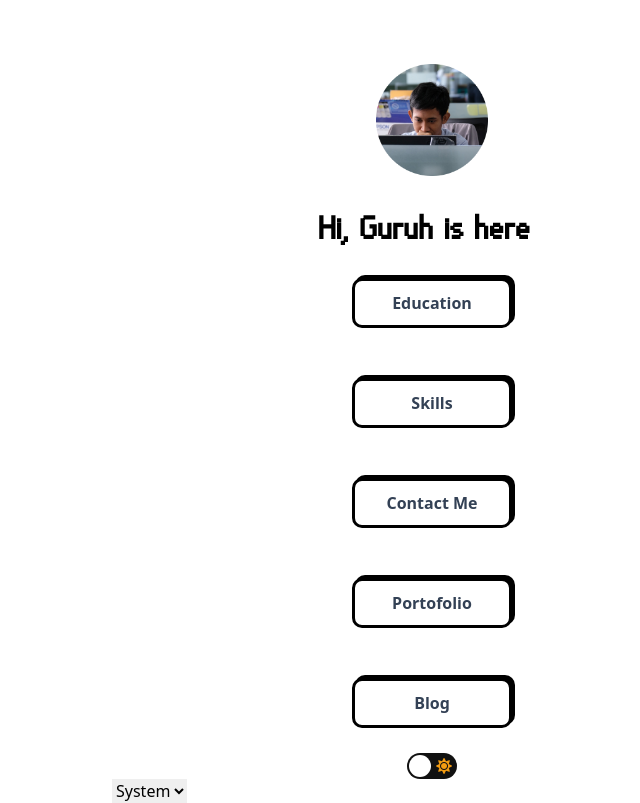
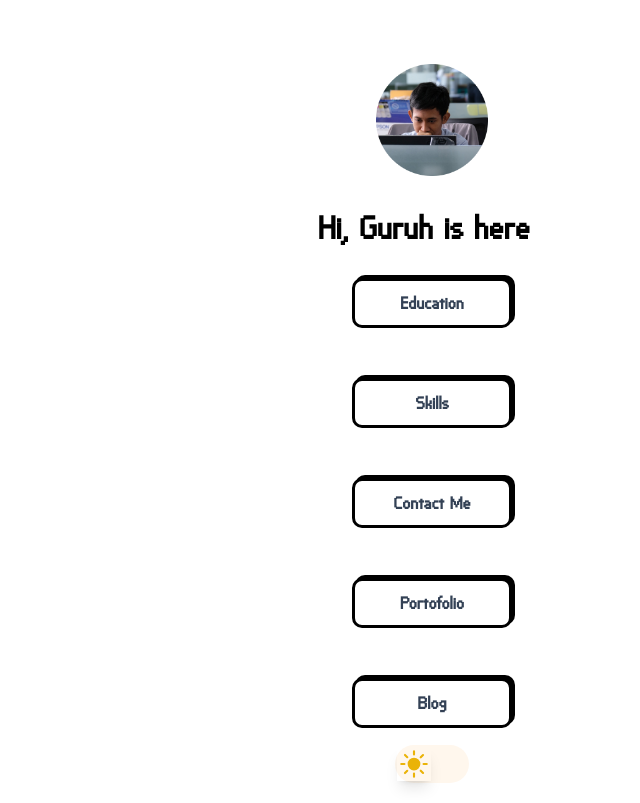
Before and after one commit to RP-Guruh/my-web, a Nuxt app: page / in a window 1280 px wide. Shown: the whole page, without its empty margins (208-848 px from the left). Built offline with nearby package versions, Linux system fonts and the light colour scheme.

Commit message:
add darkmode

```diff
--- a/app.vue
+++ b/app.vue
@@ -1,12 +1,5 @@
 <template>
-  <div class="mainColor mobile-view min-h-screen mx-auto">
+  <div class="mainColor mobile-view min-h-screen mx-auto dark:bg-bgDark dark:text-textDark">
     <NuxtPage></NuxtPage>
   </div>
 </template>
-
-<style>
-.dark-mode body {
-  background-color: #091a28;
-  color: #ebf4f1;
-}
-</style>
--- /dev/null
+++ b/assets/css/global.css
@@ -0,0 +1,15 @@
+@import url('https://fonts.googleapis.com/css2?family=Poppins:wght@500&display=swap');
+
+@font-face {
+  font-family: "Segoe UI";
+  font-family: "VP Pixel Simplified";
+  src: url("~/assets/Segoe_UI.ttf") format("truetype");
+  src: url("~/assets/VPPixel-Simplified.otf") format("opentype");
+
+}
+
+@media (min-width: 720px) {
+    .mobile-view {
+      max-width: 50%;
+    }
+}
--- a/assets/css/main.css
+++ b/assets/css/main.css
@@ -1,15 +1,3 @@
-@import url('https://fonts.googleapis.com/css2?family=Poppins:wght@500&display=swap');
-
-@font-face {
-  font-family: "Segoe UI";
-  font-family: "VP Pixel Simplified";
-  src: url("~/assets/Segoe_UI.ttf") format("truetype");
-  src: url("~/assets/VPPixel-Simplified.otf") format("opentype");
-
-}
-
-@media (min-width: 720px) {
-    .mobile-view {
-      max-width: 50%;
-    }
-}
+@tailwind base;
+@tailwind components;
+@tailwind utilities;
--- a/components/Button.vue
+++ b/components/Button.vue
@@ -15,7 +15,7 @@ const props = defineProps({
 
 <style scoped>
 .btn {
-
+    font-family: "VP Pixel Simplified", sans-serif;
     border: 3px solid black;
     padding: 10px;
     margin: 17px;
--- a/components/ChangeMode.vue
+++ b/components/ChangeMode.vue
@@ -1,109 +1,33 @@
 <template>
-    <div class="flex justify-center items-center mt-2">
-        <input type="checkbox" class="checkbox" id="checkbox" v-model="$colorMode.preference" value="dark">
-        <label for="checkbox" class="checkbox-label">
-            <i class="fas fa-moon"></i>
-            <i class="fas fa-sun"></i>
-            <span class="ball"></span>
-        </label>
+    <div class="flex justify-center items-center">
+        <div>
+            <Switch v-model="enabled" v-if="enabled !== null" @click="toggleTheme"
+                :class="enabled ? 'bg-black' : 'bg-orange-50'"
+                class="relative inline-flex h-[38px] w-[74px] shrink-0 cursor-pointer rounded-full border-2 border-transparent transition-colors duration-200 ease-in-out focus:outline-none focus-visible:ring-2 focus-visible:ring-white focus-visible:ring-opacity-75">
+                <span class="sr-only">Mode setting</span>
+                <span aria-hidden="true" :class="enabled ? 'translate-x-9' : 'translate-x-0'"
+                    class="pointer-events-none inline-block transform shadow-lg ring-0 transition duration-200 ease-in-out">
+                    <MoonIcon v-if="enabled" class="h-[34px] w-[34px] fill-gray-300" />
+                    <SunIcon v-else class="h-[34px] w-[34px] fill-yellow-500" />
+                </span>
+            </Switch>
+        </div>
     </div>
-
-    <select v-model="$colorMode.preference">
-      <option value="system">System</option>
-      <option value="light">Light</option>
-      <option value="dark">Dark</option>
-      <option value="sepia">Sepia</option>
-    </select>
 </template>
 
+<script setup lang="ts">
+import { Switch } from "@headlessui/vue"
+import { SunIcon, MoonIcon } from "@heroicons/vue/24/solid"
 
+useHead({
+    script: [{
+        children: `if (localStorage.theme === "dark" || (!('theme' in localStorage) && window.matchMedia("(prefers-color-scheme: dark)").matches)) {
+      document.documentElement.setAttribute("data-theme", "dark")
+    } else {
+      document.documentElement.removeAttribute("data-theme")
+    }`}]
+})
 
-<script setup>
-const colorMode = useColorMode()
-console.log(colorMode.preference)
+const { enabled, toggleTheme } = useTheme()
+
 </script>
-
-<style scoped>
-@import url("https://fonts.googleapis.com/css2?family=Montserrat&display=swap");
-
-* {
-    box-sizing: border-box;
-}
-
-body {
-    font-family: "Montserrat", sans-serif;
-    background-color: #fff;
-    display: flex;
-    justify-content: center;
-    align-items: center;
-    flex-direction: column;
-    text-align: center;
-    min-height: 100vh;
-    margin: 0;
-    transition: background 0.2s linear;
-}
-
-.dark-mode body {
-  background-color: #091a28;
-  color: #ebf4f1;
-}
-
-.checkbox {
-    opacity: 0;
-    position: absolute;
-}
-
-.checkbox-label {
-    background-color: #111;
-    width: 50px;
-    height: 26px;
-    border-radius: 50px;
-    position: relative;
-    padding: 5px;
-    cursor: pointer;
-    display: flex;
-    justify-content: space-between;
-    align-items: center;
-}
-
-.fa-moon {
-    color: #f1c40f;
-}
-
-.fa-sun {
-    color: #f39c12;
-}
-
-.checkbox-label .ball {
-    background-color: #fff;
-    width: 22px;
-    height: 22px;
-    position: absolute;
-    left: 2px;
-    top: 2px;
-    border-radius: 50%;
-    transition: transform 0.2s linear;
-}
-
-.checkbox:checked+.checkbox-label .ball {
-    transform: translateX(24px);
-}
-
-/*  Support me if you like it */
-.support {
-    position: absolute;
-    right: 20px;
-    bottom: 20px;
-}
-
-.support a {
-    color: #292c35;
-    font-size: 32px;
-    backface-visibility: hidden;
-    display: inline-block;
-    transition: transform 0.2s ease;
-}
-
-.support a:hover {
-    transform: scale(1.1);
-}</style>
--- /dev/null
+++ b/composables/useTheme.ts
@@ -0,0 +1,31 @@
+export default function useTheme() {
+    const enabled = useState<boolean | null>('theme', ()=>null)
+
+    onMounted(()=>{
+      enabled.value = localStorage.getItem("theme") === "dark" ? true : false
+    })
+
+
+    const toggleTheme = () => {
+      enabled.value = !enabled.value
+      localStorage.setItem("theme", enabled.value ? "dark" : "light")
+      setTheme()
+    }
+
+    function setTheme() {
+      const theme = localStorage.getItem("theme")
+      if (theme === "dark" || (!theme && window.matchMedia("(prefers-color-scheme: dark)").matches)) {
+        document.documentElement.setAttribute("data-theme", "dark")
+      //   enabled.value = true
+      } else {
+        document.documentElement.removeAttribute("data-theme")
+      //   enabled.value = false
+      }
+    }
+
+    return {
+      enabled,
+      toggleTheme,
+      setTheme,
+    }
+  }
--- a/nuxt.config.ts
+++ b/nuxt.config.ts
@@ -19,10 +19,17 @@ export default defineNuxtConfig({
       },
     },
 
+    postcss: {
+      plugins: {
+        tailwindcss: {},
+        autoprefixer: {},
+      },
+    },
+
     css: [
-      "@mdi/font/css/materialdesignicons.css",
-      "@/assets/css/main.css"
+      "@/assets/css/main.css",
+      "@/assets/css/global.css"
     ],
 
-    modules: ["@nuxtjs/tailwindcss", "@nuxtjs/color-mode"],
+    modules: ["@nuxtjs/color-mode"],
   });
--- /dev/null
+++ b/tailwind.config.js
@@ -0,0 +1,23 @@
+/** @type {import('tailwindcss').Config} */
+module.exports = {
+  darkMode: ['class', '[data-theme="dark"]'],
+  content: [
+    "./components/**/*.{js,vue,ts}",
+    "./layouts/**/*.vue",
+    "./pages/**/*.vue",
+    "./plugins/**/*.{js,ts}",
+    "./nuxt.config.{js,ts}",
+    "./app.vue",
+  ],
+  theme: {
+    extend: {
+      colors: {
+        'bgDark': '#091a28',
+        'textDark': '#ebf4f1',
+      },
+    },
+
+  },
+  plugins: [],
+
+}
```
Also changed, not shown: package.json (+6 -3 lines), 1 other file (tests, documents, lock files or other folders).
